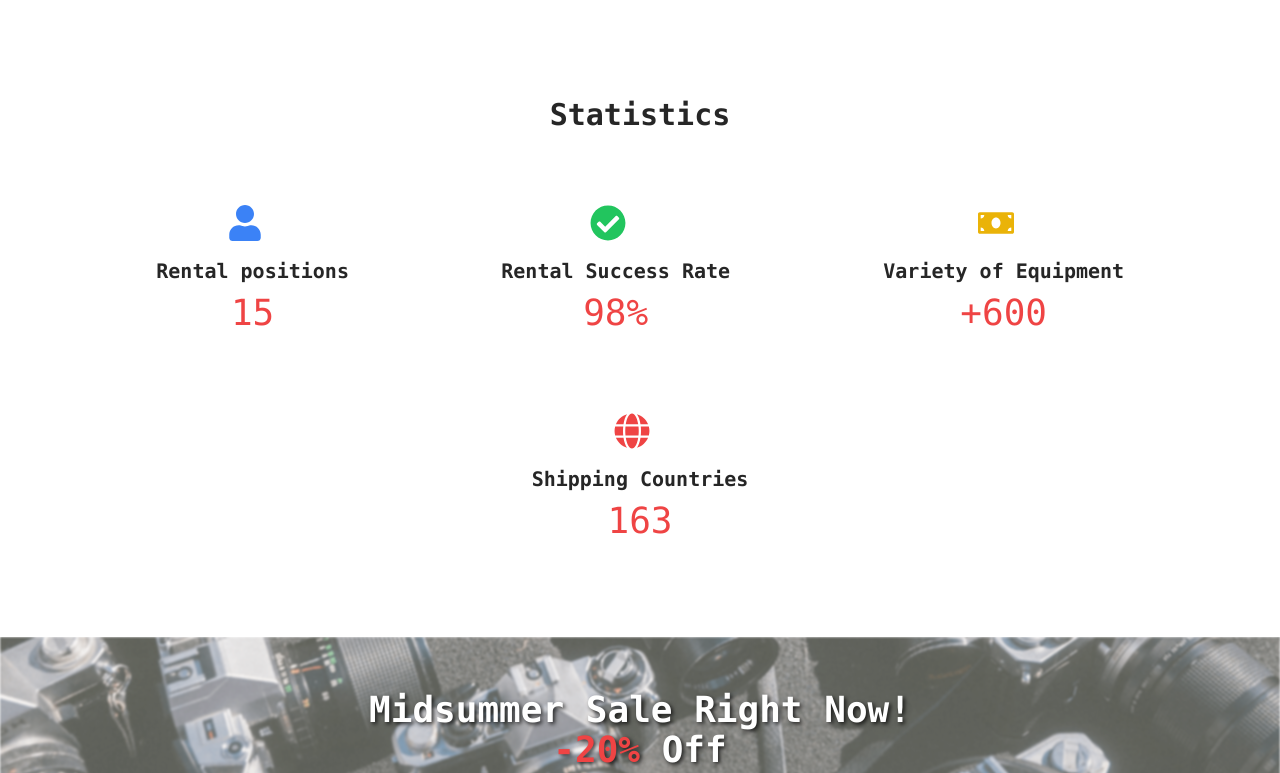
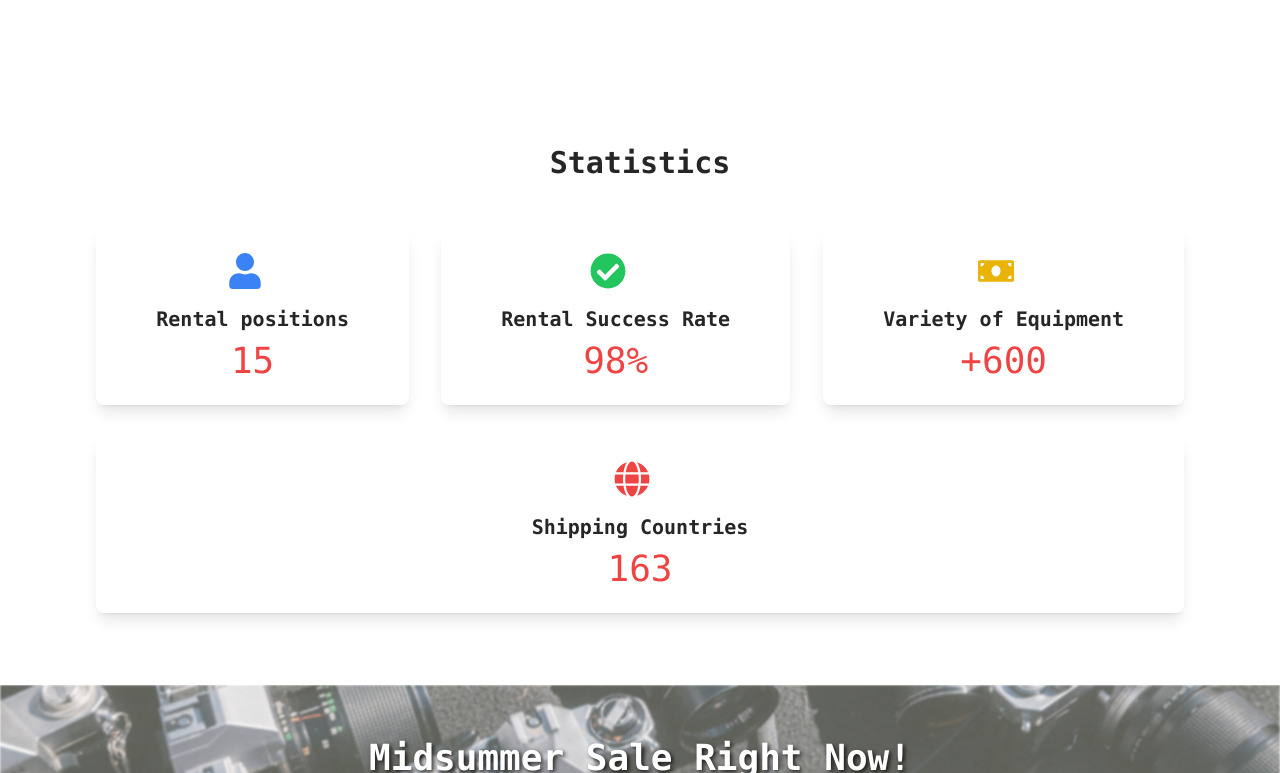
Before and after one commit to Petrikur/lenslease, a React (Vite) app: page /about in a window 1280 px wide. Shown: the part 1387-2160 px from the top of the page. Built offline with nearby package versions, Linux system fonts and the light colour scheme; what tw-elements would draw is missing.

Commit message:
fix style

```diff
--- a/src/components/Stats.jsx
+++ b/src/components/Stats.jsx
@@ -43,7 +43,7 @@ export const Stats = () => {
             data-aos-easing="ease-out-cubic"
             data-aos-duration="1200"
             key={index}
-            className="flex flex-col p-6 text-center items-center  mb-8 mx-4 flex-grow  "
+            className="flex flex-col p-6 text-center items-center  mb-8 mx-4 flex-grow  rounded-lg bg-white shadow-lg  h-full "
           >
             {statistic.icon}
             <div className="mt-4">
--- a/src/pages/About.jsx
+++ b/src/pages/About.jsx
@@ -56,7 +56,7 @@ export const About = () => {
           </div>
         </div>
       </section>
-      <div className="mt-24">
+      <div className="mt-36 mb-24">
         <Stats />
         <div className="pb-10"></div>
         <DiscountBanner />
```
